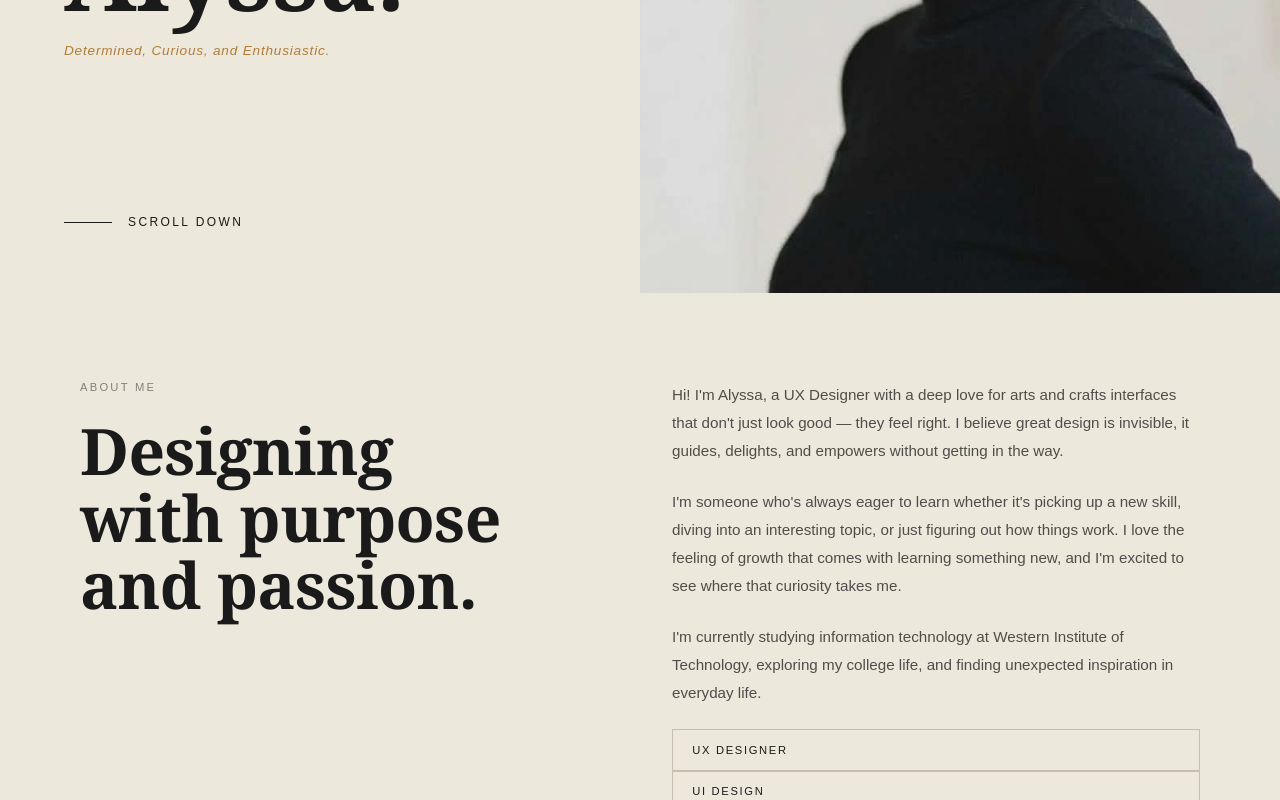
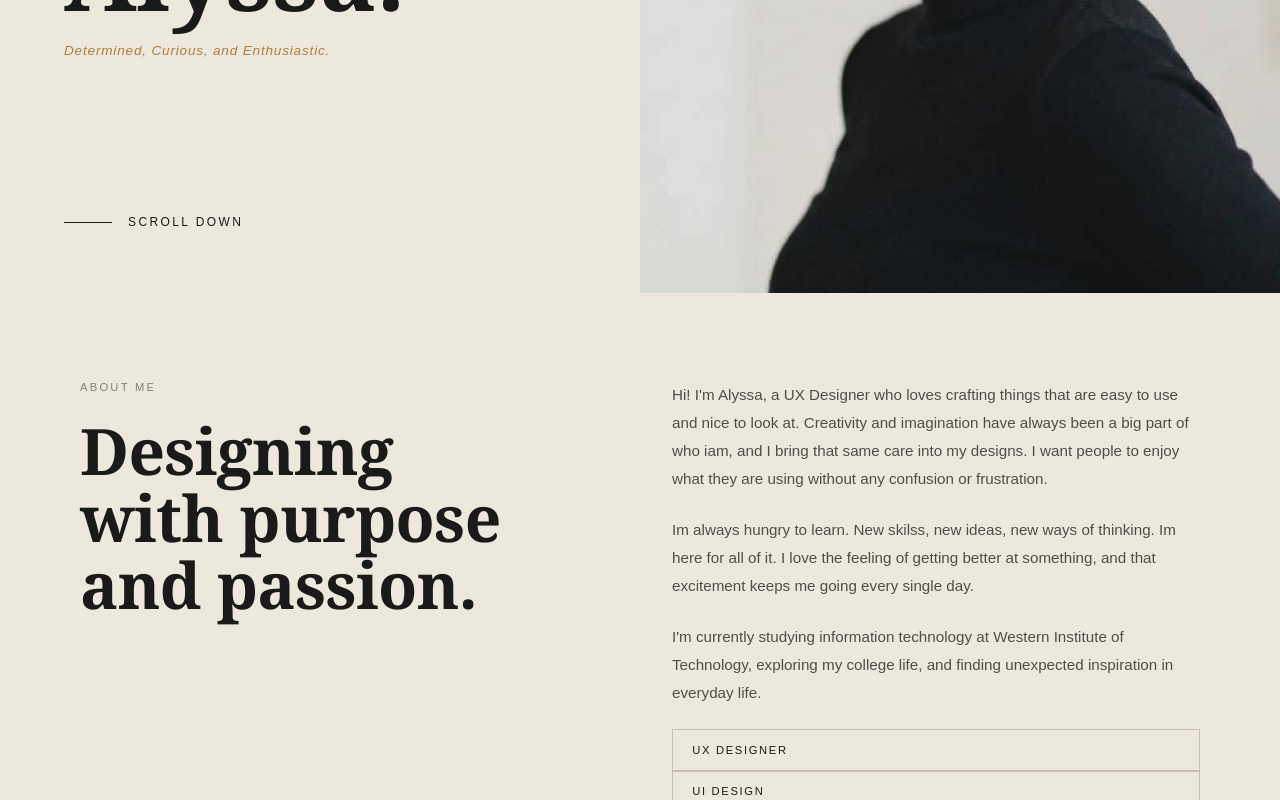
Before and after one commit to Alyszaqwer/Portfolio, a React (Create React App) app: page / in a window 1280 px wide. Shown: the part 507-1307 px from the top of the page. Built offline with nearby package versions, Linux system fonts and the light colour scheme.

Commit message:
Update About.jsx (aboutBio)

```diff
--- a/src/components/About/About.jsx
+++ b/src/components/About/About.jsx
@@ -21,15 +21,13 @@ const About = () => {
 
 
         <div className="aboutRight">
-            <p className="aboutBio">  Hi! I'm Alyssa, a UX Designer with a deep love for arts and crafts interfaces
-          that don't just look good — they feel right. I believe great design is invisible,
-           it guides, delights, and empowers without getting in the way.
+            <p className="aboutBio">  Hi! I'm Alyssa, a UX Designer who loves crafting things that are easy to use and nice
+                to look at. Creativity and imagination have always been a big part of who iam, and I bring that same care into
+                my designs. I want people to enjoy what they are using without any confusion or frustration.
            </p>
 
-           <p className="aboutBio"> I'm someone who's always eager to learn whether it's picking up a new skill,
-          diving into an interesting topic, or just figuring out how things work. I love
-          the feeling of growth that comes with learning something new, and I'm excited
-          to see where that curiosity takes me.
+           <p className="aboutBio"> Im always hungry to learn. New skilss, new ideas, new ways of thinking. Im here for all of
+               it. I love the feeling of getting better at something, and that excitement keeps me going every single day.
           </p>
 
           <p className="aboutBio">I'm currently studying information technology at Western Institute of Technology,
```
